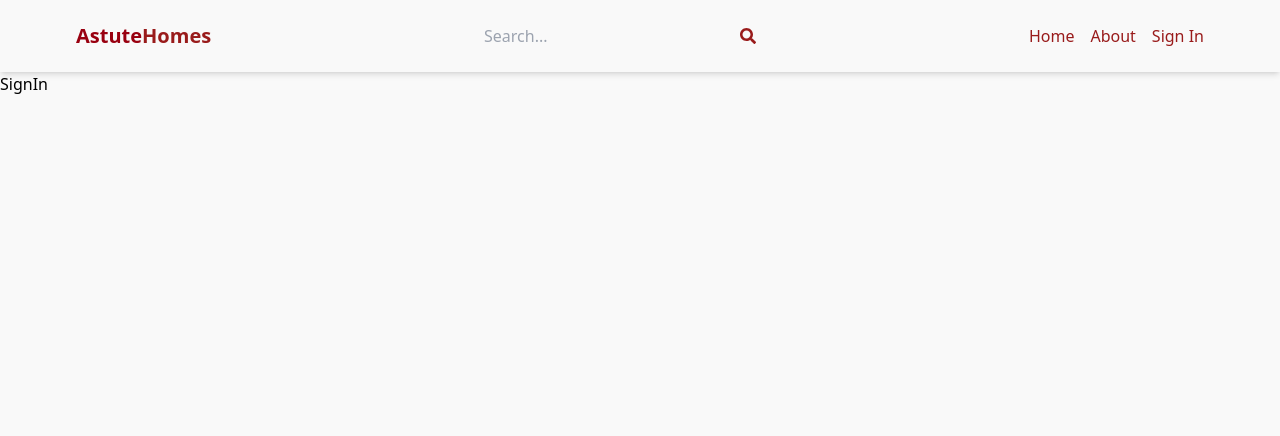
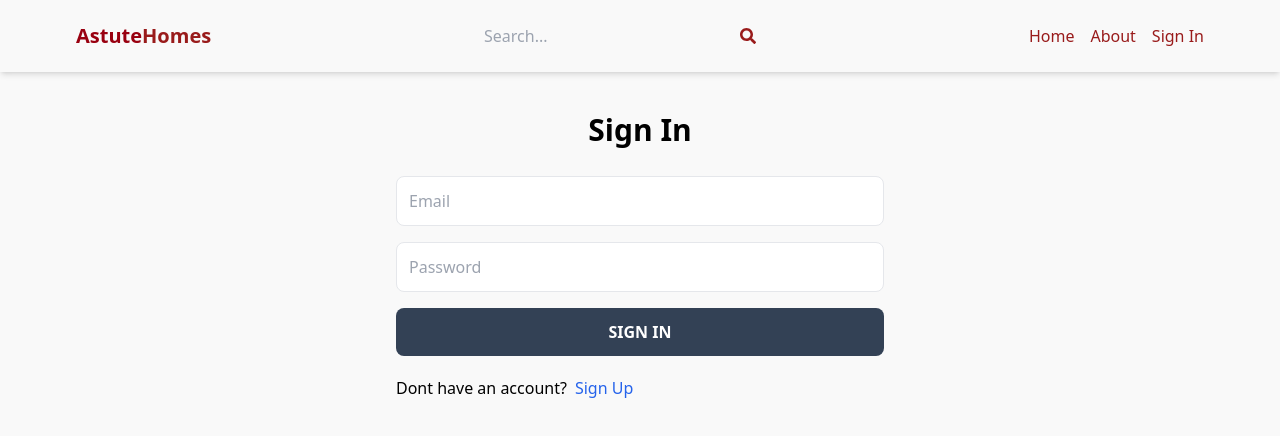
Before and after one commit to Akdev12/AstuteEstates, a React (Vite) app in the folder client/: page /sign-in in a window 1280 px wide. Shown: the top 436 px of the page. Built offline with nearby package versions, Linux system fonts and the light colour scheme.

Commit message:
complete sigin page functionality

```diff
--- a/client/src/pages/SignIn.jsx
+++ b/client/src/pages/SignIn.jsx
@@ -1,5 +1,90 @@
-import React from "react";
+import React, { useState } from "react";
+import { Link, useNavigate } from "react-router-dom";
 
 export default function SignIn() {
-  return <div>SignIn</div>;
+  const [formData, setFormData] = useState({});
+  const [error, setError] = useState(null);
+  const [loading, setLoading] = useState(false);
+  const navigate = useNavigate();
+  const handleChange = (e) => {
+    setFormData({
+      ...formData,
+      [e.target.id]: e.target.value,
+    });
+  };
+  const handleSubmit = async (e) => {
+    e.preventDefault();
+
+    try {
+      setLoading(true);
+      const res = await fetch("/api/auth/signin", {
+        method: "POST",
+        headers: {
+          "Content-Type": "application/json",
+        },
+        body: JSON.stringify(formData),
+      });
+      const data = await res.json();
+      // console.log(data);
+
+      if (data.success === false) {
+        setLoading(false);
+        setError(data.message);
+        return;
+      }
+      setLoading(false);
+      setError(null);
+      navigate("/");
+    } catch (error) {
+      setLoading(false);
+      setError(error.message);
+    }
+
+    // console.log(data);
+  };
+  console.log(formData);
+
+  return (
+    <div className="p-3 max-w-lg mx-auto">
+      <h1 className="text-3xl text-center font-semibold my-7 text-black">
+        Sign In
+      </h1>
+      <form onSubmit={handleSubmit} className="flex flex-col gap-4">
+        {/* <input
+          type="text"
+          placeholder="Username"
+          className="border p-3 rounded-lg "
+          id="username"
+          onChange={handleChange}
+        /> */}
+        <input
+          type="text"
+          placeholder="Email"
+          className="border p-3 rounded-lg "
+          id="email"
+          onChange={handleChange}
+        />
+        <input
+          type="text"
+          placeholder="Password"
+          className="border p-3 rounded-lg "
+          id="password"
+          onChange={handleChange}
+        />
+        <button
+          disabled={loading}
+          className="  rounded-lg font-bold text-white bg-slate-700  p-3 uppercase hover:opacity-95 disabled:opacity-80 "
+        >
+          {loading ? "Loading" : "Sign In"}
+        </button>
+      </form>
+      <div className="flex gap-2 mt-5">
+        <p>Dont have an account?</p>
+        <Link to={"/sign-up"}>
+          <span className="text-blue-600 font-medium">Sign Up</span>
+        </Link>
+      </div>
+      {error && <p className="text-red-500 mt-5">{error}</p>}
+    </div>
+  );
 }
```
